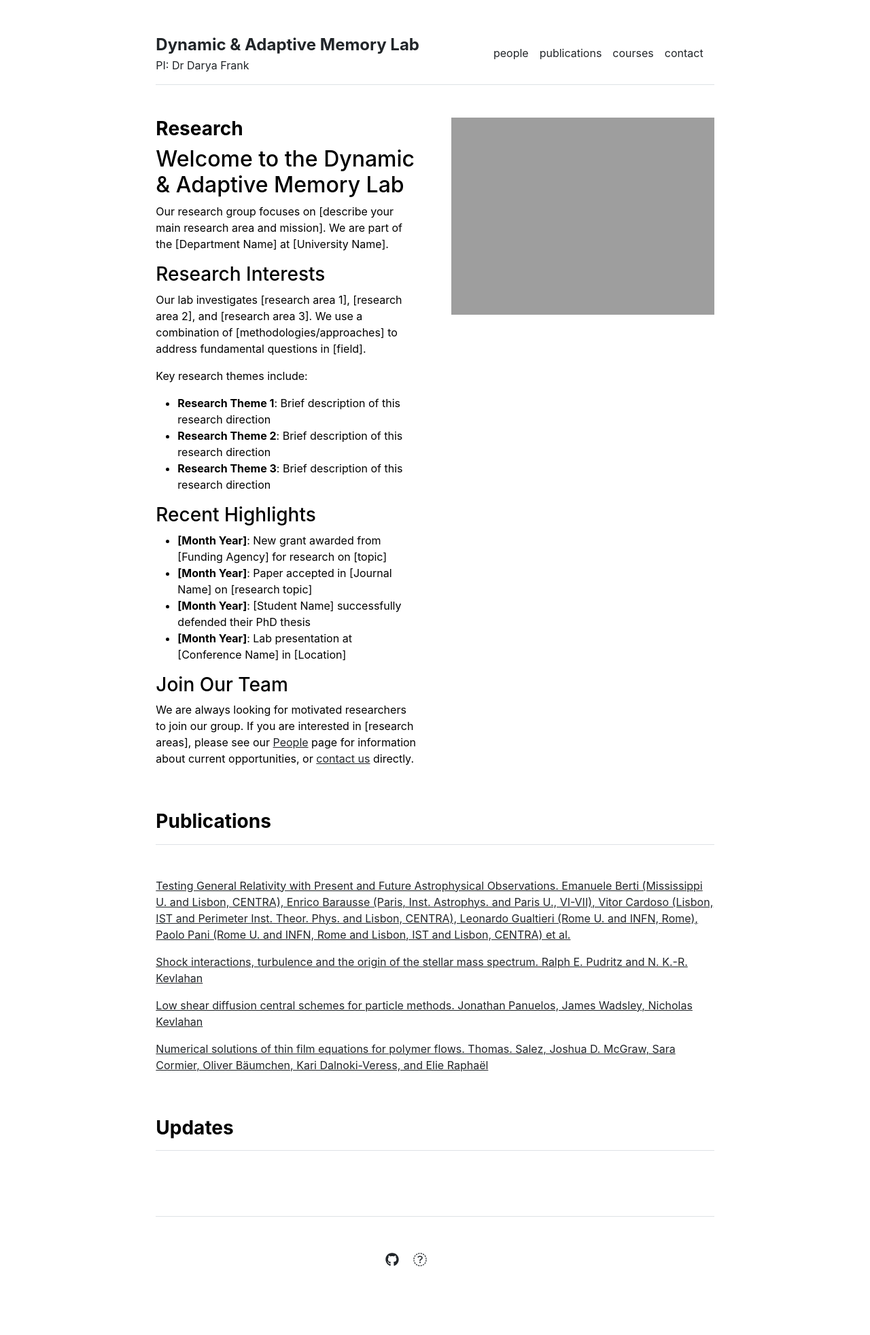
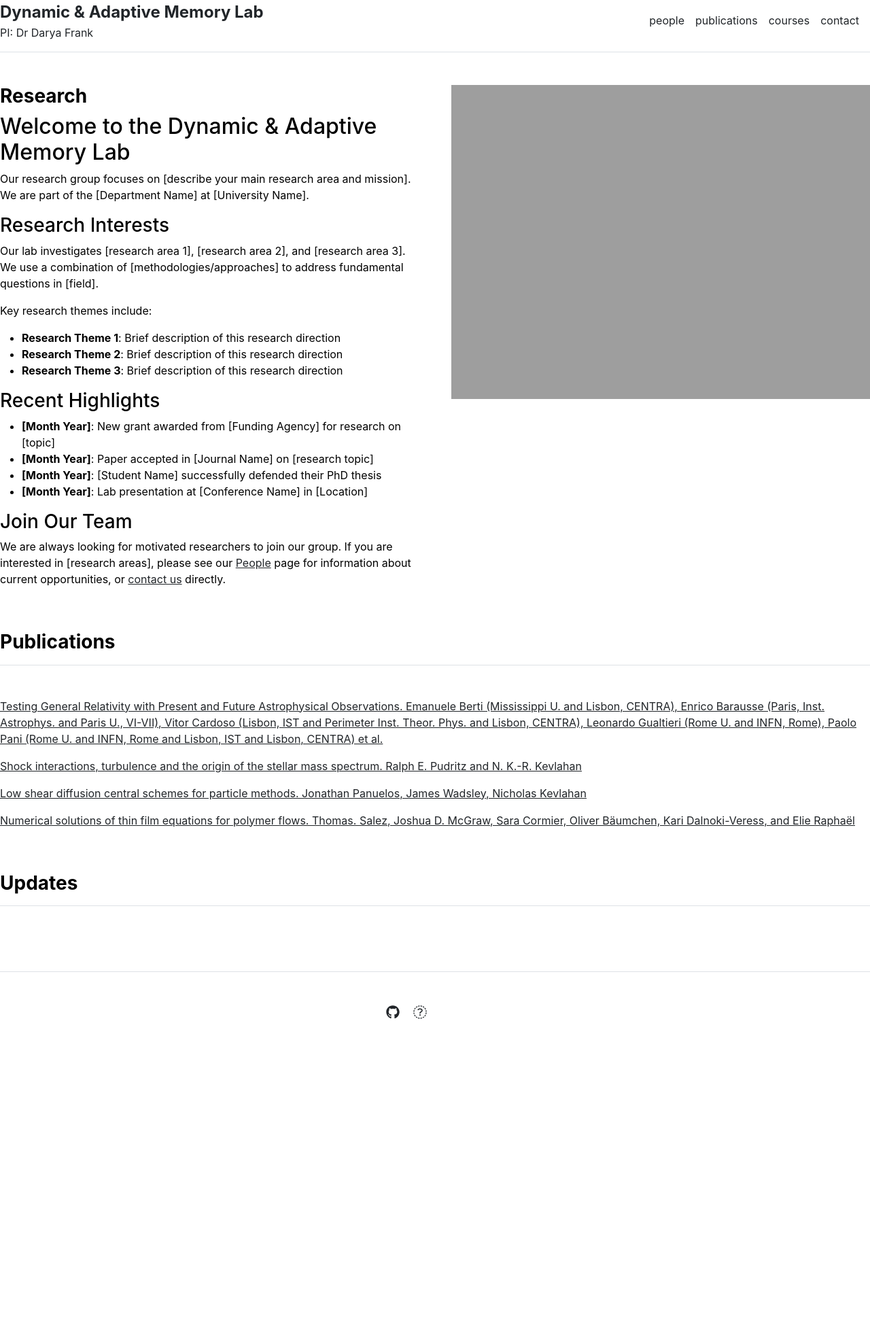
Before and after one commit to frank-dam-lab/frank-dam-lab.github.io, a Jekyll site: the page built from index.md, in a window 1280 px wide. Shown: the whole page at 68% size. Built offline with Jekyll 4.4.1, drawn with Linux system fonts in a browser that asks for light colours; our own code applies the rules of GitHub Pages for plain Markdown files; after the commit the page ends 1550 px from its top, so only the background shows below that.

Commit message:
Update default.html

```diff
--- a/_layouts/default.html
+++ b/_layouts/default.html
@@ -1,11 +1,2 @@
-<!DOCTYPE html>
-<html lang="{{ site.lang | default: "en-US" }}">
-  {% include head.html %}
-  <body>
-    <div class="col-lg-8 mx-auto p-3 py-md-5">
-      {% include header.html %}
-      {{ content }}
-      {% include footer.html %}
-    </div>
-  </body>
-</html>
+{% include head.html %}
+{% include header.html %} {{ content }} {% include footer.html %}
```
